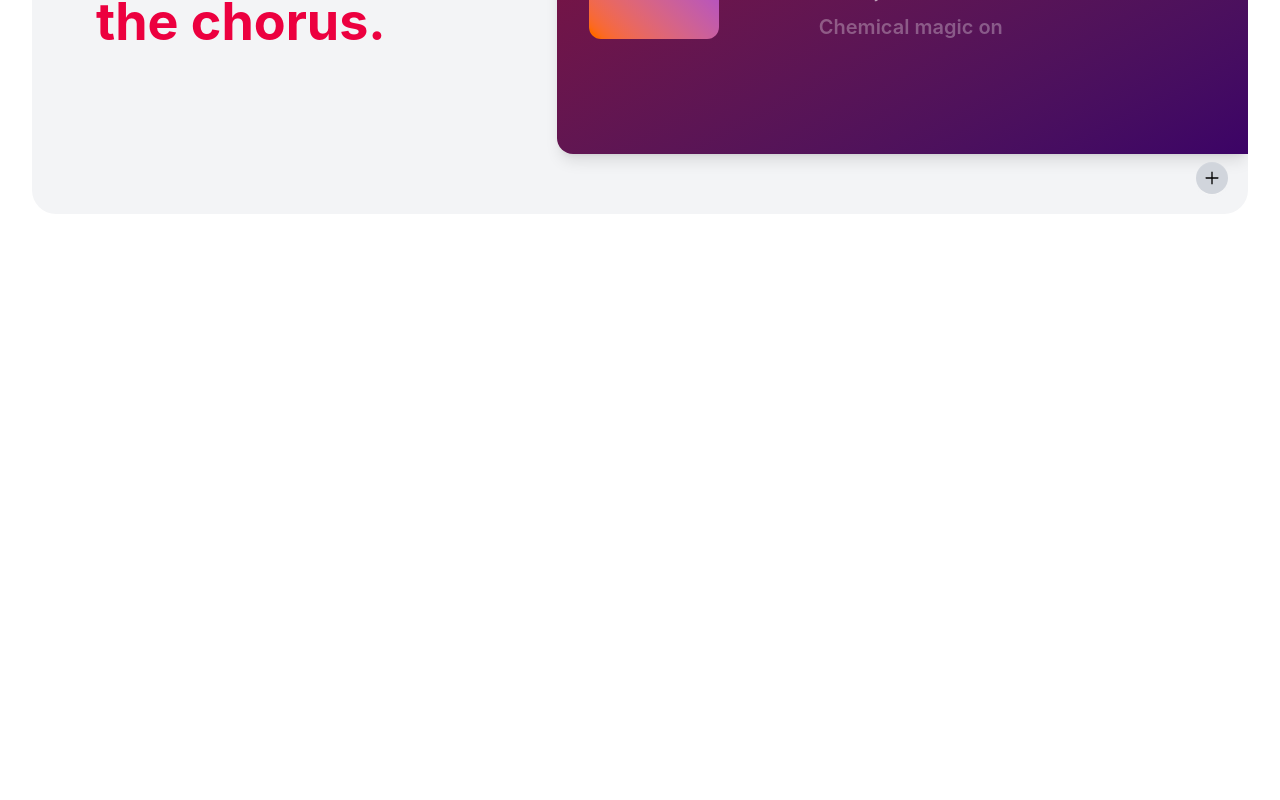
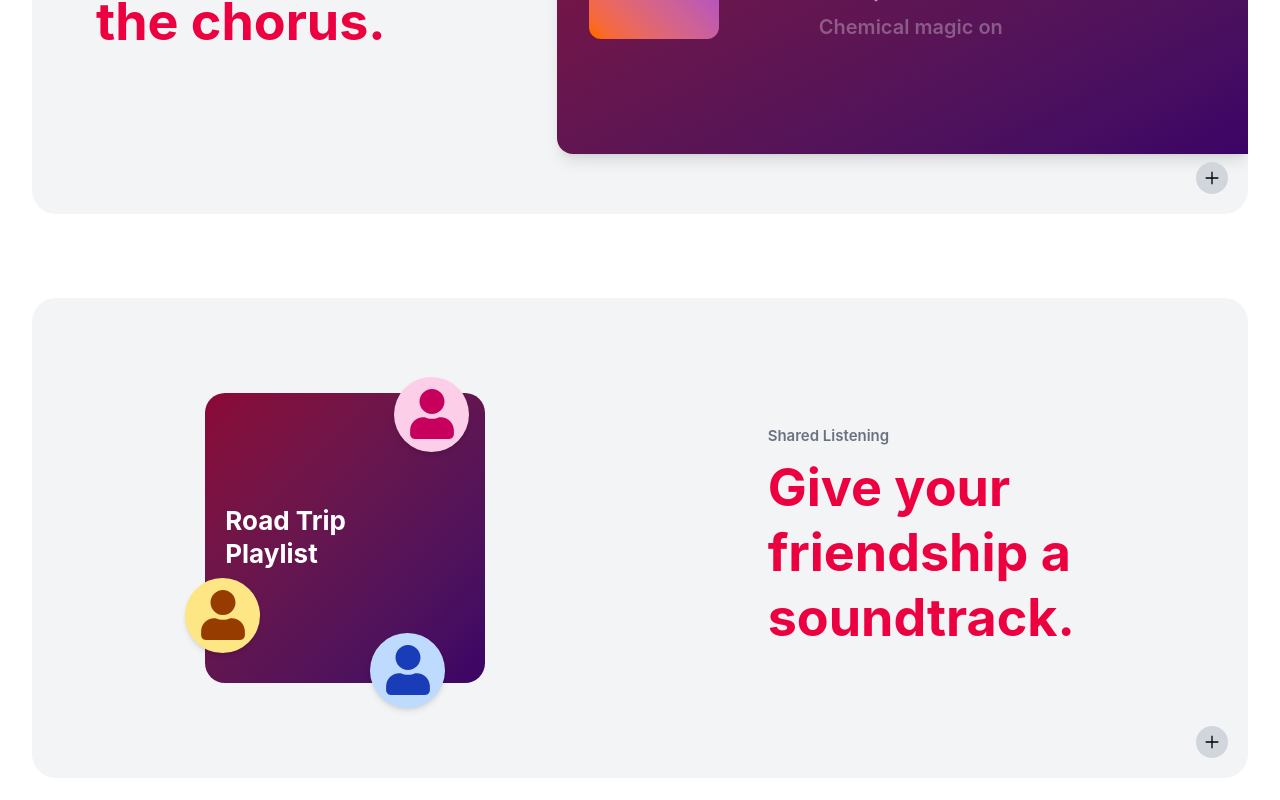
Before and after one commit to QotipQoganlar-299-chi-jinni-xona/2-project, a React (Vite) app: page /music in a window 1280 px wide. Shown: the part 3200-4000 px from the top of the page. Before the commit the page ends 3446 px from the top, so only its background shows below. Built offline with nearby package versions, Linux system fonts and the light colour scheme.

Commit message:
newSection

```diff
--- a/src/Components/AudioQualityX.jsx
+++ b/src/Components/AudioQualityX.jsx
@@ -104,9 +104,44 @@ const AudioQuality = () => {
                     </button>
                 </div>
 
+                <div className="relative w-full min-h-[420px] md:min-h-[480px] rounded-[24px] bg-gray-100 flex flex-col-reverse md:flex-row items-center justify-around p-[24px] md:p-[48px] gap-[32px] overflow-hidden mt-15">
+                    <div className="relative w-[240px] h-[250px] sm:w-[280px] sm:h-[290px] rounded-[20px] bg-gradient-to-br from-rose-900 to-purple-950 p-[20px] text-white flex flex-col justify-center">
+                        <p className="text-[22px] sm:text-[26px] font-bold leading-tight">
+                            Road Trip
+                            <br />
+                            Playlist
+                        </p>
 
+                        <div className="absolute -top-[16px] right-[16px] w-[75px] h-[75px] rounded-full bg-pink-200 text-pink-700 flex items-center justify-center shadow-md">
+                            <FaUser className="text-[50px]" />
+                        </div>
 
+                        <div className="absolute bottom-[30px] -left-[20px] w-[75px] h-[75px] rounded-full bg-amber-200 text-amber-800 flex items-center justify-center shadow-md">
+                            <FaUser className="text-[50px]" />
+                        </div>
 
+                        <div className="absolute -bottom-[25px] right-[40px] w-[75px] h-[75px] rounded-full bg-blue-200 text-blue-800 flex items-center justify-center shadow-md">
+                            <FaUser className="text-[50px]" />
+                        </div>
+                    </div>
+
+                    <div className="text-center md:text-left">
+                        <p className="text-[15px] font-semibold text-gray-500 mb-[8px]">
+                            Shared Listening
+                        </p>
+                        <h2 className="text-[32px] sm:text-[44px] md:text-[52px] font-bold leading-tight text-rose-600">
+                            Give your
+                            <br />
+                            friendship a
+                            <br />
+                            soundtrack.
+                        </h2>
+                    </div>
+
+                    <button className="btn btn-circle btn-sm bg-gray-300 text-black border-none absolute bottom-[20px] right-[20px]">
+                        <AiOutlinePlus className="text-[18px]" />
+                    </button>
+                </div>
 
 
             </div>
```
